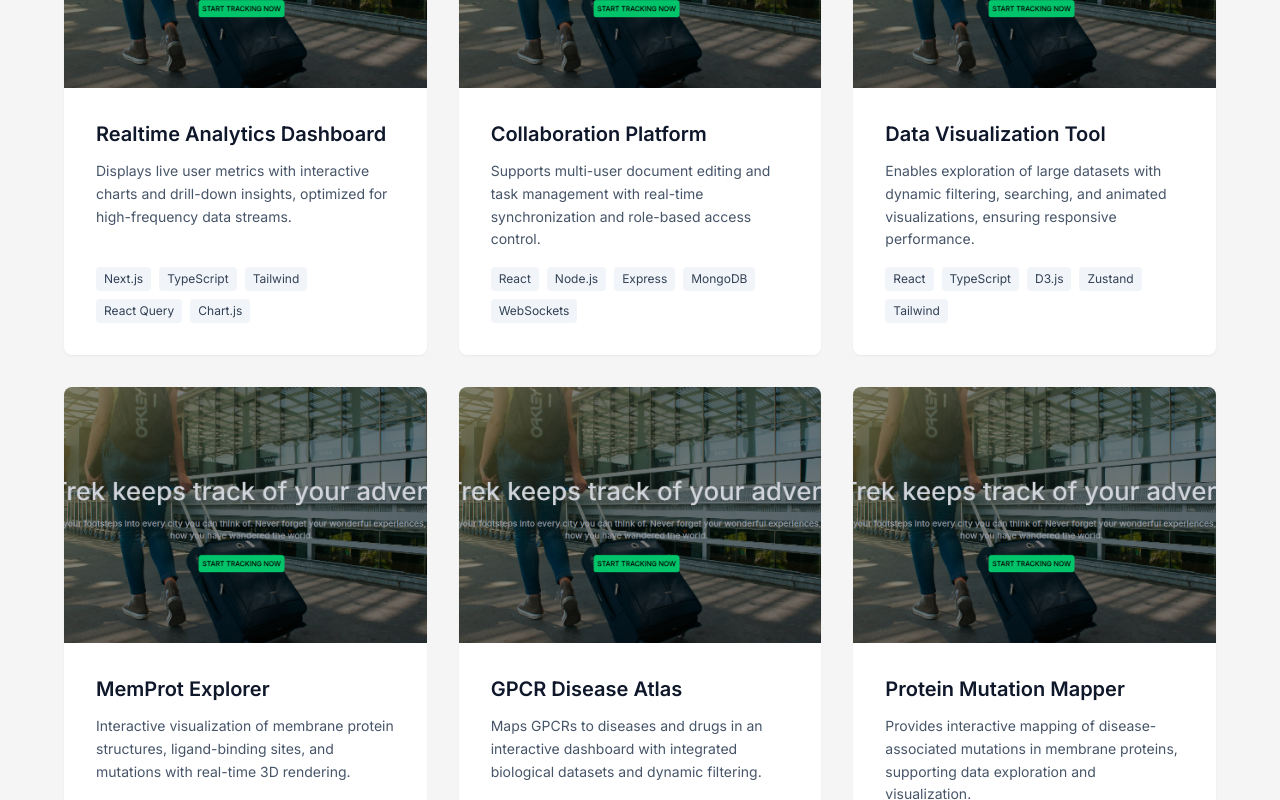
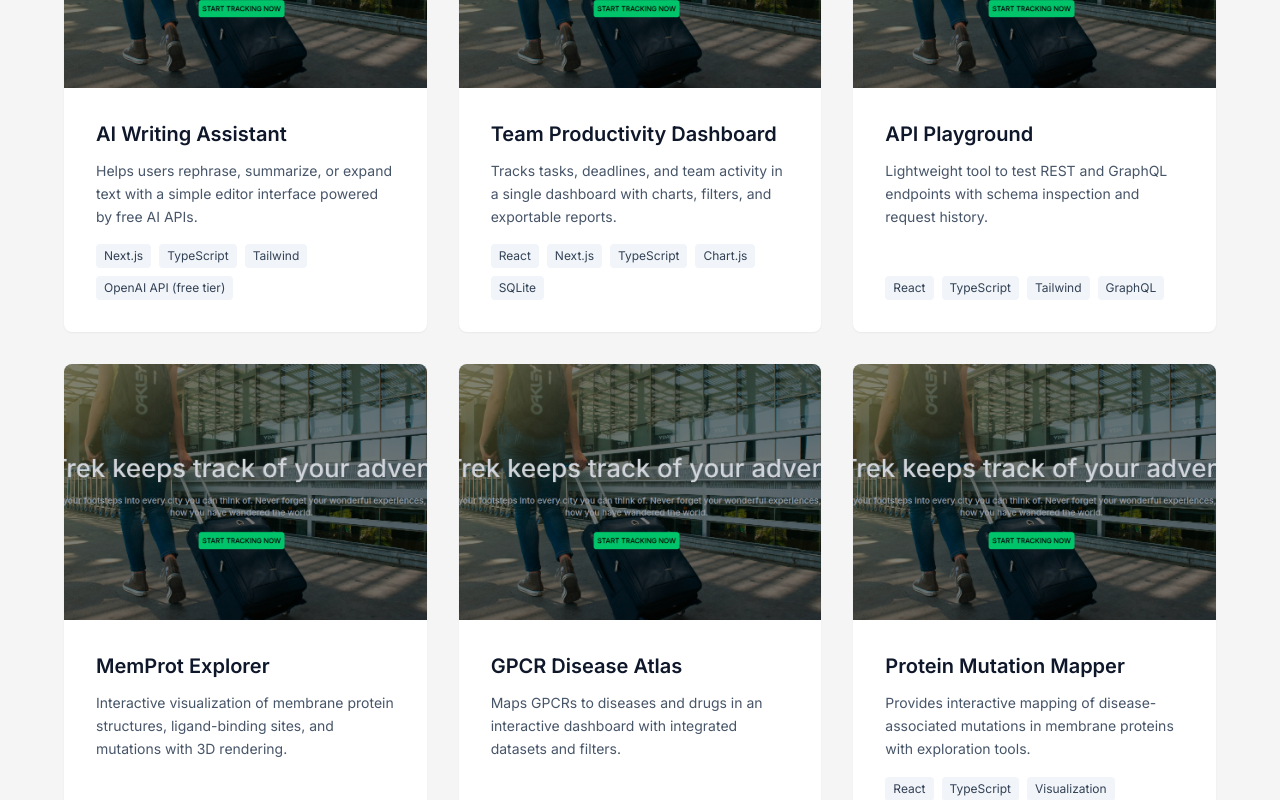
Before and after one commit to Akeemkabiru/Portfolio, a Next.js app: page / in a window 1280 px wide. Shown: the part 1120-1920 px from the top of the page. Built offline with nearby package versions, Linux system fonts and the light colour scheme.

Commit message:
feat: Update project titles and descriptions for clarity and relevance

```diff
--- a/src/app/page.tsx
+++ b/src/app/page.tsx
@@ -5,40 +5,44 @@ import { motion } from "motion/react";
 
 export default function Home() {
   const projects = [
-    // Senior Frontend / Fullstack Projects
+    // AI Project (realistic, free APIs available)
     {
-      title: "Realtime Analytics Dashboard",
+      title: "AI Writing Assistant",
       description:
-        "Displays live user metrics with interactive charts and drill-down insights, optimized for high-frequency data streams.",
-      tags: ["Next.js", "TypeScript", "Tailwind", "React Query", "Chart.js"],
-      live: "#",
-      code: "#",
-      image: "/trek.png",
-    },
-    {
-      title: "Collaboration Platform",
-      description:
-        "Supports multi-user document editing and task management with real-time synchronization and role-based access control.",
-      tags: ["React", "Node.js", "Express", "MongoDB", "WebSockets"],
-      live: "#",
-      code: "#",
-      image: "/trek.png",
-    },
-    {
-      title: "Data Visualization Tool",
-      description:
-        "Enables exploration of large datasets with dynamic filtering, searching, and animated visualizations, ensuring responsive performance.",
-      tags: ["React", "TypeScript", "D3.js", "Zustand", "Tailwind"],
+        "Helps users rephrase, summarize, or expand text with a simple editor interface powered by free AI APIs.",
+      tags: ["Next.js", "TypeScript", "Tailwind", "OpenAI API (free tier)"],
       live: "#",
       code: "#",
       image: "/trek.png",
     },
 
-    // Bioinformatics / Protein Visualization Projects
+    // SaaS Dashboard
+    {
+      title: "Team Productivity Dashboard",
+      description:
+        "Tracks tasks, deadlines, and team activity in a single dashboard with charts, filters, and exportable reports.",
+      tags: ["React", "Next.js", "TypeScript", "Chart.js", "SQLite"],
+      live: "#",
+      code: "#",
+      image: "/trek.png",
+    },
+
+    // Developer Tool
+    {
+      title: "API Playground",
+      description:
+        "Lightweight tool to test REST and GraphQL endpoints with schema inspection and request history.",
+      tags: ["React", "TypeScript", "Tailwind", "GraphQL"],
+      live: "#",
+      code: "#",
+      image: "/trek.png",
+    },
+
+    // Bioinformatics (free datasets, static integrations)
     {
       title: "MemProt Explorer",
       description:
-        "Interactive visualization of membrane protein structures, ligand-binding sites, and mutations with real-time 3D rendering.",
+        "Interactive visualization of membrane protein structures, ligand-binding sites, and mutations with 3D rendering.",
       tags: ["React", "TypeScript", "Mol*", "NGL Viewer"],
       live: "#",
       code: "#",
@@ -47,8 +51,8 @@ export default function Home() {
     {
       title: "GPCR Disease Atlas",
       description:
-        "Maps GPCRs to diseases and drugs in an interactive dashboard with integrated biological datasets and dynamic filtering.",
-      tags: ["React", "TypeScript", "D3.js", "API Integration"],
+        "Maps GPCRs to diseases and drugs in an interactive dashboard with integrated datasets and filters.",
+      tags: ["React", "TypeScript", "D3.js", "Open Data"],
       live: "#",
       code: "#",
       image: "/trek.png",
@@ -56,8 +60,8 @@ export default function Home() {
     {
       title: "Protein Mutation Mapper",
       description:
-        "Provides interactive mapping of disease-associated mutations in membrane proteins, supporting data exploration and visualization.",
-      tags: ["React", "TypeScript", "Visualization", "API Integration"],
+        "Provides interactive mapping of disease-associated mutations in membrane proteins with exploration tools.",
+      tags: ["React", "TypeScript", "Visualization", "Open Data"],
       live: "#",
       code: "#",
       image: "/trek.png",
```
